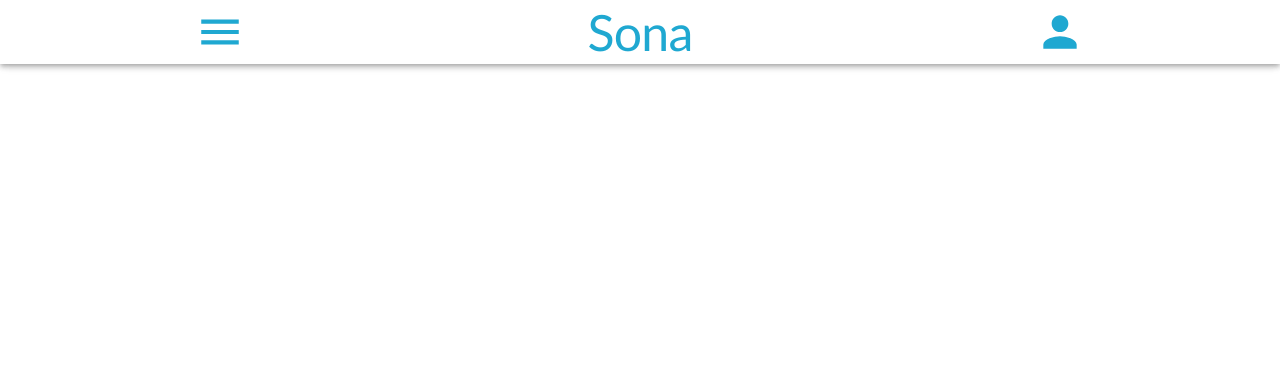
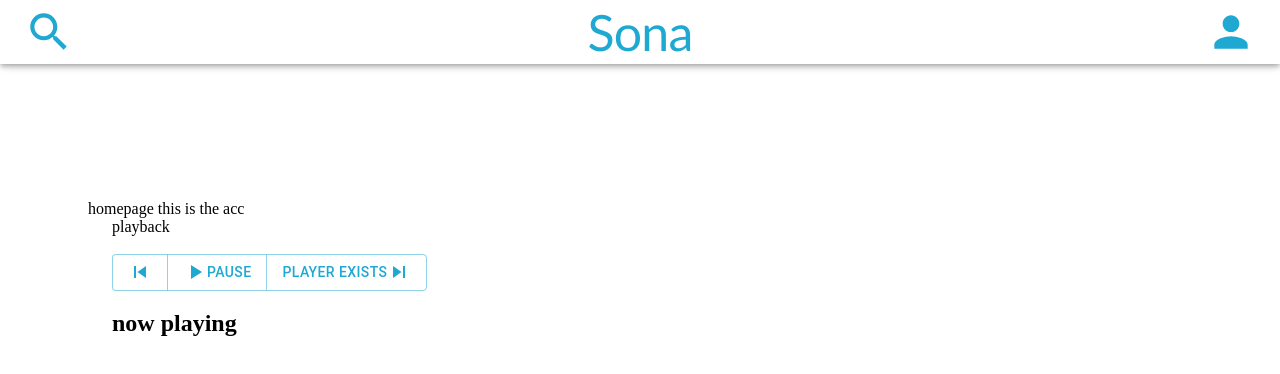
Before and after one commit to nolenzhao/sona_frontend, a Next.js app: page /homepage in a window 1280 px wide. Shown: the top 374 px of the page. Built offline with nearby package versions, Linux system fonts and the light colour scheme; no server answers.

Commit message:
added playback feature

```diff
--- a/src/components/front_layout.tsx
+++ b/src/components/front_layout.tsx
@@ -1,15 +1,36 @@
 import React from "react";
-
+import Typography from '@mui/material/Typography'
+import Container from '@mui/material/Container'
+import Box from '@mui/material/Box'
 interface Props {
     children: any;
 }
 const Front_Layout:React.FC<Props> = ({children}) =>{
     return (
-        <div>
+        <>
+            <Container maxWidth = {false}>
+                <Box display = 'flex' justifyContent = 'right' sx = {{
+                    color: '#1DB954',
+                }}>
 
-        </div>
+
+                <Typography variant = 'h3'>
+                Powered by the Spotify API
+                </Typography>
+                </Box>
+
+
+            <main>
+            {children}
+            </main>
+
+            </Container>
+
+
+
+        </>
+
+
     )
 }
-
-
 export default Front_Layout
--- /dev/null
+++ b/src/components/layouts.tsx
@@ -0,0 +1,10 @@
+
+import main_layout from './main_layout';
+import front_layout from './front_layout';
+
+export const Layouts = {
+    Main: main_layout,
+    Front: front_layout,
+}
+
+export type LayoutKeys = keyof typeof Layouts;
--- a/src/components/layout.tsx
+++ b/src/components/main_layout.tsx
@@ -6,24 +6,27 @@
 import Toolbar from '@mui/material/Toolbar';
 import Typography from '@mui/material/Typography'
 import Box from '@mui/material/Box'
+import SearchIcon from '@mui/icons-material/Search'
+import { PropsOf } from '@emotion/react'
 
 interface Props{
-    children: any;
+    children: React.ReactNode;
 }
 
-const Layout:React.FC<Props> = ({children}) =>{
+const Main_Layout:React.FC<Props> = ({children}: Props) =>{
     return(
         <>
         <Container>
+
             <AppBar position='fixed' className = {styles.appbar} sx = {{
                 color: 'primary.main',
-                bgcolor: 'secondary.main',
+                bgcolor: 'white',
 
             }}>
             <Toolbar className = {styles.menu} sx = {{
                 fontSize: 50
             }}>
-            <Menu sx = {{
+            <SearchIcon sx = {{
                 fontSize: 'inherit'
             }}/>
             <Typography variant = 'h1'>
@@ -40,7 +43,7 @@
         </Container>
         </>
 
-    )
+    );
 }
 
-export default Layout
+export default Main_Layout
--- /dev/null
+++ b/src/components/playback.tsx
@@ -0,0 +1,163 @@
+import {useEffect, useState} from 'react';
+import Container from '@mui/material/Container'
+import Box from '@mui/material/Box'
+import ButtonGroup from '@mui/material/ButtonGroup'
+import Button from '@mui/material/Button'
+import SkipPreviousIcon from '@mui/icons-material/SkipPrevious';
+import PlayArrowIcon from '@mui/icons-material/PlayArrow';
+import SkipNextIcon from '@mui/icons-material/SkipNext';
+interface Props{
+   accesstoken: string | null;
+}
+
+declare global{
+    interface Window {
+        onSpotifyWebPlaybackSDKReady: any;
+        Spotify: any;
+    }
+}
+
+interface Track{
+    name: string;
+    album: {
+        images: [
+            {
+                url: string
+            }
+        ]
+    }
+    artists: [
+        {
+            name: string;
+        }
+    ]
+
+}
+
+interface Player{
+    nextTrack: () => void,
+    addListener: () => boolean,
+    previousTrack: () => void,
+    togglePlay: () => void,
+}
+
+
+const Playback:React.FC<Props> = ({accesstoken}:Props) =>{
+
+    const track: Track = {
+        name: "",
+        album: {
+            images:[
+                {
+                    url: ""
+                }
+            ]
+        },
+        artists: [
+            {
+                name: ""
+            }
+        ]
+    }
+
+    const [player, setPlayer] = useState<Player>({
+
+        nextTrack: () => { console.log('hi')},
+        addListener: () => { console.log('hi')},
+        previousTrack: () => { console.log('hi')},
+        togglePlay: () => { console.log('hi')},
+    });
+    const [is_paused, setPaused] = useState<Boolean>(false);
+    const [is_active, setActive] = useState<Boolean>(false);
+    const [current_track, setTrack] = useState<Track>(track);
+    // useEffect(() =>{
+    //     let param = new URLSearchParams(window.location.search);
+    //     set_access_token(param.get('access_token'))
+    // },[])
+
+    useEffect(() => {
+    const script = document.createElement("script");
+    const token = accesstoken;
+    script.src = "https://sdk.scdn.co/spotify-player.js";
+    script.async = true;
+    document.body.appendChild(script);
+        window.onSpotifyWebPlaybackSDKReady = async() => {
+            const player= new window.Spotify.Player({
+                name: 'Web Playback SDK',
+                getOAuthToken: (cb:any) => { cb(token); },
+                volume: 0.5
+
+            });
+
+            setPlayer(player);
+
+            player.connect();
+
+            player.addListener('ready', ({device_id}:any) => {
+                console.log('Ready with Device ID', device_id);
+            });
+
+            player.addListener('not_ready', ({ device_id }:any) => {
+                console.log('Device ID has gone offline', device_id);
+            });
+
+            // player.addListener('initialization_error', ({ message }:any) => {
+            //     console.error(message);
+            // });
+
+            // player.addListener('authentication_error', ({ message }:any) => {
+            //     console.error(message);
+            // });
+
+            // player.addListener('account_error', ({ message }:any) => {
+            //     console.error(message);
+            // });
+
+
+            player.addListener('player_state_changed', ((state:any) =>{
+                if(!state){
+                    return;
+                }
+                setTrack(state.track_window.current_track);
+                setPaused(state.paused);
+
+                console.log(state.track_window.current_track);
+                player.getCurrentState().then( (state:any) => {
+                    (!state)? setActive(false) : setActive(true)
+                });
+            })
+            )
+        };
+    }, [accesstoken]);
+
+
+
+
+    return(
+        <Container>
+            playback
+            <Box>
+                <Box>
+                    <img src = {current_track.album.images[0].url}/>
+                </Box>
+                <ButtonGroup>
+
+                <Button onClick={() => {player.previousTrack()}}><SkipPreviousIcon/> </Button>
+                <Button onClick = {() => {player.togglePlay()}}> <PlayArrowIcon/>  { is_paused ? "PLAY" : "PAUSE" }
+                </Button>
+                <Button onClick = {() => {player.nextTrack()}}> {player ? 'player exists' : 'doesnt exist'} <SkipNextIcon/></Button>
+
+
+                </ButtonGroup>
+
+                <h2> now playing {current_track.name} </h2>
+
+
+
+            </Box>
+        </Container>
+
+    )
+}
+
+export default Playback
--- a/src/pages/_app.tsx
+++ b/src/pages/_app.tsx
@@ -1,5 +1,7 @@
 import '@/styles/globals.css'
-import type { ReactElement, ReactNode } from 'react'
+import type { ReactElement, ReactNode } from 'react';
+import { MyAppProps } from '../types/types';
+import { Layouts } from '../components/layouts';
 import type { NextPage } from 'next'
 import type { AppProps } from 'next/app'
 import { createTheme, colors, ThemeProvider } from '@mui/material'
@@ -13,8 +15,9 @@
       main: '#1fa8d1'
     },
     secondary: {
-      main: '#ffffff',
+      main: '#ffffff'
     },
+
   },
   typography: {
     h1: {
@@ -29,6 +32,15 @@
         'sans-serif'
       ].join(','),
       fontWeight: 400
+    },
+    h3: {
+      fontSize: 20,
+      fontFamily: [
+        'Futura',
+        'Trebushet MS',
+        'Arial',
+        'sans-serif',
+      ].join(',')
     },
     subtitle1: {
       fontSize: 20,
@@ -52,7 +64,7 @@
   },
 
 })
-
+/*
 export type NextPageWithLayout<P = {}, IP = P> = NextPage<P, IP> & {
   getLayout?: (page: ReactElement) => ReactNode
 }
@@ -60,12 +72,18 @@
 type AppPropsWithLayout = AppProps & {
   Component: NextPageWithLayout
 }
+*/
 
-export default function MyApp({ Component, pageProps }: AppPropsWithLayout) {
+export default function MyApp({ Component, pageProps }: MyAppProps) {
   // Use the layout defined at the page level, if available
-  const getLayout = Component.getLayout ?? ((page) => page)
+  const Layout = Layouts[Component.Layout] ?? ((page:any) => page);
 
-  return <ThemeProvider theme = {theme} >
-   <Component {...pageProps} />
-  </ThemeProvider>
+  return (
+    <ThemeProvider theme = {theme}>
+<Layout>
+<Component {...pageProps}/>
+</Layout>
+    </ThemeProvider>
+
+  )
 }
--- a/src/pages/homepage.tsx
+++ b/src/pages/homepage.tsx
@@ -1,16 +1,20 @@
 import type { ReactElement } from 'react'
-import Layout from '../components/layout'
-import type { NextPageWithLayout } from './_app'
-import Container from '../components/layout'
+import Layout from '../components/main_layout'
+import { MyPage } from '../types/types'
+import {useEffect, useState} from 'react';
+const querystring = require('querystring');
+const CLIENT_ID = '824c398ffc104fa8b40247035c703e94';
+const CLIENT_SECRET = '1c5686bd457b44469d2ecf2b74e7b74b';
+const REDIRECT_URI = 'http://localhost:3000/accesstoken'
+const TOKEN_URL = 'https://accounts.spotify.com/api/token';
+const AUTH_TOKEN = Buffer.from(`${CLIENT_ID}:${CLIENT_SECRET}`, 'utf-8').toString('base64');
+import Container from '@mui/material/Container'
+import Box from '@mui/material/Box'
+import Playback from '../components/playback'
+import { DataArray } from '@mui/icons-material';
+/*
 const Page: NextPageWithLayout = () => {
-  return (
-
-    <Container>
-      hello
-
-
-    </Container>
-  )
+  return <p>hello world</p>
 }
 
 Page.getLayout = function getLayout(page: ReactElement) {
@@ -22,3 +26,71 @@
 }
 
 export default Page
+*/
+
+interface Device{
+  id: string;
+  is_active: boolean;
+  is_private_session: boolean;
+  is_restricted: boolean;
+  name: string;
+  type: string;
+  volume_percent: number;
+}
+const Homepage:MyPage = () =>{
+
+
+  const [accesstoken, setAccesstoken] = useState<string | null>('');
+  const [device_id, set_device_id] = useState<string | null>('');
+  const [device_data, set_device_data] = useState<Device[]>([]);
+
+  useEffect(() =>{
+     let param = new URLSearchParams(window.location.search);
+     setAccesstoken(param.get('access_token'))
+  },[])
+
+  useEffect(() =>{
+      fetch('https://api.spotify.com/v1/me/player/devices', {
+        method: 'GET',
+        mode: 'cors',
+        headers: {
+         "Authorization": 'Bearer ' + accesstoken,
+         "Content-Type": 'application/json'
+        }
+      })
+      .then(raw => raw.json())
+      .then(data => {
+        set_device_data(data.devices);
+
+      })
+  }, [accesstoken])
+
+  useEffect(() =>{
+    if(device_data !== undefined)
+    {
+      for(let i = 0; i < device_data.length; i++){
+        if(device_data[i].type === "Computer"){
+          set_device_id(device_data[i].id)
+        }
+      }
+    }
+  },[device_data])
+
+
+  return(
+    <Container>
+      <Box marginTop = '200px'>
+        homepage
+
+        this is the acc {accesstoken}
+        <Playback accesstoken = {accesstoken}/>
+      </Box>
+
+    </Container>
+  )
+
+}
+
+export default Homepage
+
+Homepage.Layout = "Main"
--- a/src/pages/profile.tsx
+++ b/src/pages/profile.tsx
@@ -37,6 +37,7 @@
         <div>
 
             this is the profile page
+            this is the access token {accesstoken}
         </div>
     )
 
--- a/src/styles/index.module.scss
+++ b/src/styles/index.module.scss
@@ -20,6 +20,7 @@
 .title{
     @include position($direction: column);
     margin-top: 20rem;
+    color: #1fa8d1;
     animation-name: bobbing;
     animation-duration: 2s;
     animation-iteration-count: infinite;
@@ -27,5 +28,5 @@
 
 .loginlink{
     text-decoration: none;
-    color: black;
+    color: #1fa8d1;
 }
--- a/src/styles/layout.module.scss
+++ b/src/styles/layout.module.scss
@@ -16,11 +16,7 @@
 
 .appbar{
     .menu{
-        justify-content: space-around;
-        .title{
-            @include position;
-
-        }
+        justify-content: space-between;
         .listicon{
             font-size: inherit
         }
--- /dev/null
+++ b/src/types/types.tsx
@@ -0,0 +1,12 @@
+import { NextComponentType, NextPage, NextPageContext } from "next";
+import { AppProps } from "next/app";
+import { LayoutKeys } from "../components/layouts";
+
+export type MyPage<P = {}, IP = P> = NextPage<P, IP> & {
+  Layout?: LayoutKeys;
+};
+export type MyAppProps = AppProps & {
+  Component: NextComponentType<NextPageContext, any, any> & {
+    Layout: LayoutKeys;
+  };
+};
```
Also changed, not shown: src/pages/index.tsx (+46 -9 lines), src/styles/front_layout.modules.scss (added).
